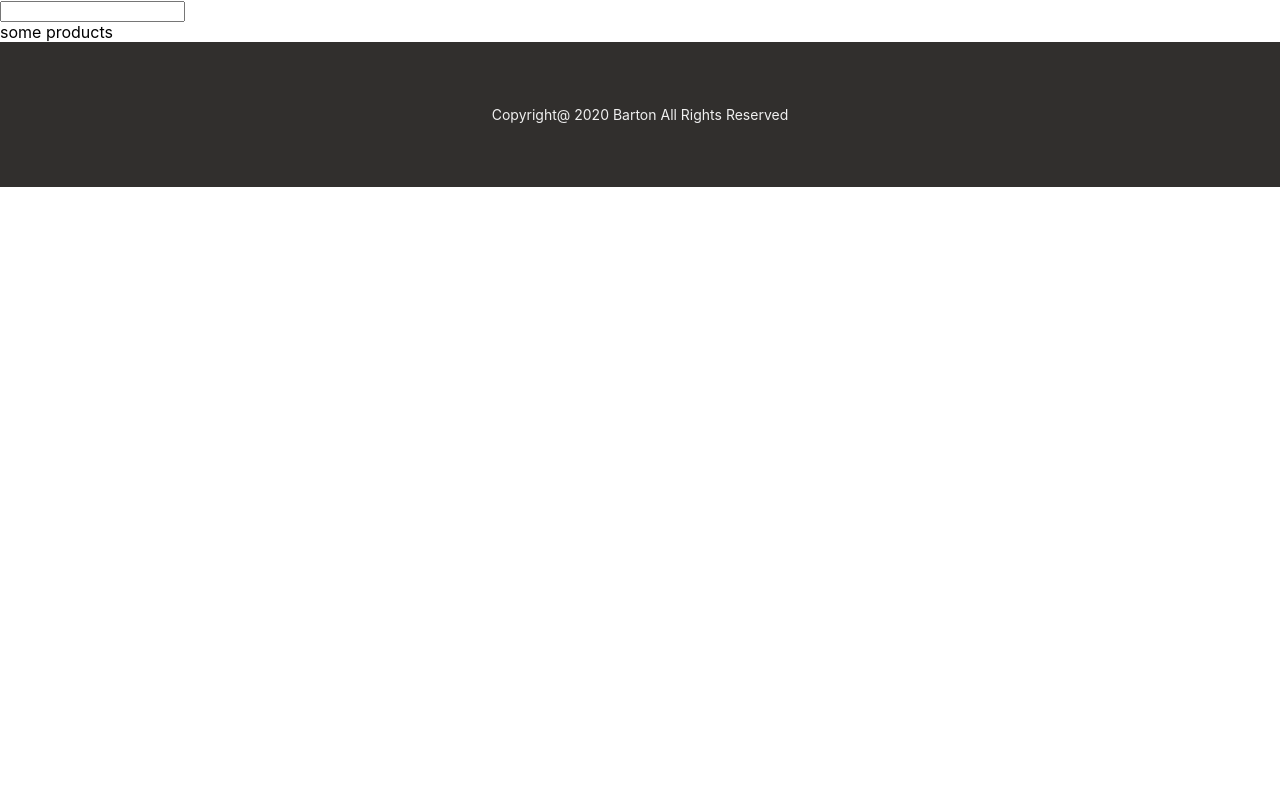
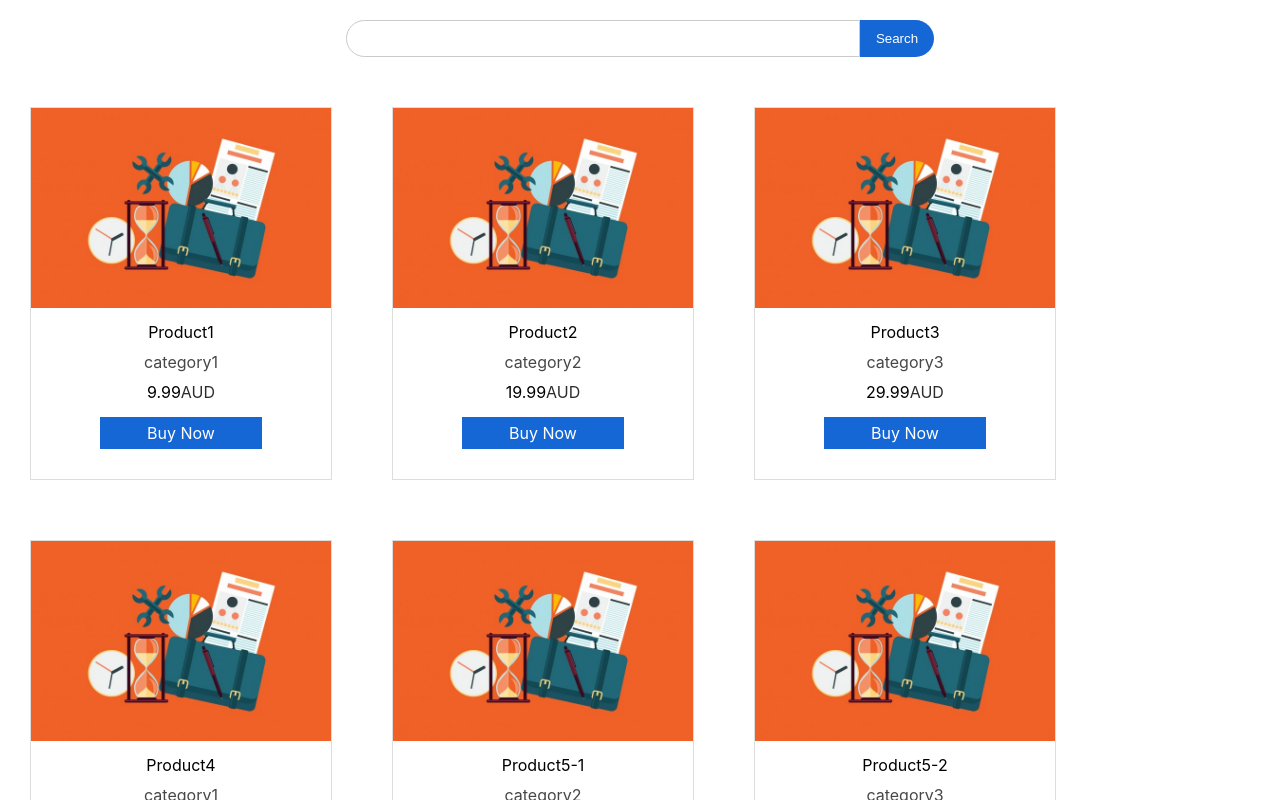
Before and after one commit to ruihuaniu/search-what-you-want, a React (Create React App) app: page / in a window 1280 px wide. Shown: the top 800 px of the page. Built offline with nearby package versions, Linux system fonts and the light colour scheme.

Commit message:
Update product card style

```diff
--- a/src/App.scss
+++ b/src/App.scss
@@ -1,38 +1,5 @@
-.App {
-  text-align: center;
-}
-
-.App-logo {
-  height: 40vmin;
-  pointer-events: none;
-}
-
-@media (prefers-reduced-motion: no-preference) {
-  .App-logo {
-    animation: App-logo-spin infinite 20s linear;
-  }
-}
-
-.App-header {
-  background-color: #282c34;
-  min-height: 100vh;
+.app-container {
   display: flex;
   flex-direction: column;
-  align-items: center;
-  justify-content: center;
-  font-size: calc(10px + 2vmin);
-  color: white;
+  min-height: 100vh;
 }
-
-.App-link {
-  color: #61dafb;
-}
-
-@keyframes App-logo-spin {
-  from {
-    transform: rotate(0deg);
-  }
-  to {
-    transform: rotate(360deg);
-  }
-}
--- a/src/components/Footer/Footer.scss
+++ b/src/components/Footer/Footer.scss
@@ -8,4 +8,5 @@ $backgroundColor: #312f2d;
   color: $fontColor;
   background-color: $backgroundColor;
   padding: 50px;
+  margin-top: auto;
 }
--- a/src/components/ProductsContainer/ProductsContainer.js
+++ b/src/components/ProductsContainer/ProductsContainer.js
@@ -1,9 +1,33 @@
 import React from 'react'
+import './ProductsContainer.scss'
+
+
 
 function ProductsContainer() {
+
+    const products = [
+        { catalog_number: 1, name: "Product1", image: "/images/product.jpg", category: "category1", price: 9.99, unit: "AUD" },
+        { catalog_number: 2, name: "Product2", image: "/images/product.jpg", category: "category2", price: 19.99, unit: "AUD" },
+        { catalog_number: 3, name: "Product3", image: "/images/product.jpg", category: "category3", price: 29.99, unit: "AUD" },
+        { catalog_number: 4, name: "Product4", image: "/images/product.jpg", category: "category1", price: 39.99, unit: "AUD" },
+        { catalog_number: 5, name: "Product5-1", image: "/images/product.jpg", category: "category2", price: 49.99, unit: "AUD" },
+        { catalog_number: 6, name: "Product5-2", image: "/images/product.jpg", category: "category3", price: 59.99, unit: "AUD" }
+    ]
+
     return (
-        <div>
-            some products
+        <div className="products-container">
+            {products.map((item) => {
+                return (
+                    <div key={item.catalog_number} className="product-card">
+                        <img src={item.image} alt="product iamge" />
+                        <div className="product-title">{item.name}</div>
+                        <div className="product-category">{item.category}</div>
+                        <div className="product-price">{item.price}<span className="product-unit">{item.unit}</span></div>
+                        <div className="buy-button">Buy Now</div>
+                    </div>
+                )
+            })}
+
         </div>
     )
 }
--- a/src/components/ProductsContainer/ProductsContainer.scss
+++ b/src/components/ProductsContainer/ProductsContainer.scss
@@ -0,0 +1,42 @@
+.products-container {
+  text-align: center;
+  display: flex;
+  flex-wrap: wrap;
+
+  .product-card {
+    width: 300px;
+    min-height: 250px;
+    margin: 30px;
+    padding: 0 0 15px;
+    border: 1px solid #dddddd;
+  }
+
+  img {
+    width: 300px;
+    height: 200px;
+    object-fit: cover;
+  }
+
+  .product-title {
+    font-size: 16px;
+    padding-top: 10px;
+  }
+
+  .product-category {
+    padding: 10px;
+    color: #474747;
+  }
+
+  .product-unit {
+    color: #2c2c2c;
+  }
+
+  .buy-button {
+    width: 50%;
+    color: #ffffff;
+    background: #1467d4;
+    padding: 5px;
+    margin: 15px auto;
+    border: 1px solid transparent;
+  }
+}
--- a/src/components/SearchBar/SearchBar.js
+++ b/src/components/SearchBar/SearchBar.js
@@ -1,9 +1,28 @@
-import React from 'react'
+import React, { useState } from 'react'
+import './SearchBar.scss'
 
 function SearchBar() {
+
+    const [inputValue, setInputValue] = useState()
+
+    const handleSubmit = (e) => {
+        // alert(`You want to search ${inputValue}, right?`)
+        e.preventDefault();
+    }
+
+    const handleChange = (e) => {
+        setInputValue(e.target.value)
+        console.log(e.target.value);
+
+    }
+
     return (
-        <div>
-            <input type="text" />
+        <div className="searchBar-container">
+            <form onSubmit={handleSubmit}>
+                <input type="text" onChange={handleChange} />
+                <button>Search</button>
+            </form>
+
         </div>
     )
 }
--- a/src/components/SearchBar/SearchBar.scss
+++ b/src/components/SearchBar/SearchBar.scss
@@ -0,0 +1,30 @@
+.searchBar-container {
+  text-align: center;
+  padding: 20px 0;
+
+  input[type="text"] {
+    color: #000000;
+    width: 40%;
+    padding: 10px 0;
+    border: 1px solid #cacaca;
+    border-radius: 20px 0 0 20px;
+  }
+
+  button {
+    color: #ffffff;
+    background: #1467d4;
+    padding: 10px 15px;
+    border: 1px solid transparent;
+    border-radius: 0 20px 20px 0;
+  }
+
+  button:hover {
+    background: #2c7de7;
+  }
+
+  @media only screen and (max-width: 756px) {
+    input[type="text"] {
+      width: 60%;
+    }
+  }
+}
--- a/src/index.scss
+++ b/src/index.scss
@@ -1,13 +1,19 @@
 body {
   margin: 0;
-  font-family: -apple-system, BlinkMacSystemFont, 'Segoe UI', 'Roboto', 'Oxygen',
-    'Ubuntu', 'Cantarell', 'Fira Sans', 'Droid Sans', 'Helvetica Neue',
+  font-family: -apple-system, BlinkMacSystemFont, "Segoe UI", "Roboto", "Oxygen",
+    "Ubuntu", "Cantarell", "Fira Sans", "Droid Sans", "Helvetica Neue",
     sans-serif;
   -webkit-font-smoothing: antialiased;
   -moz-osx-font-smoothing: grayscale;
+  height: 100%;
+  box-sizing: border-box;
 }
 
 code {
-  font-family: source-code-pro, Menlo, Monaco, Consolas, 'Courier New',
+  font-family: source-code-pro, Menlo, Monaco, Consolas, "Courier New",
     monospace;
 }
+
+#root {
+  height: 100%;
+}
```
Also changed, not shown: public/images/product.jpg (added), 1 other file (tests, documents, lock files or other folders).
